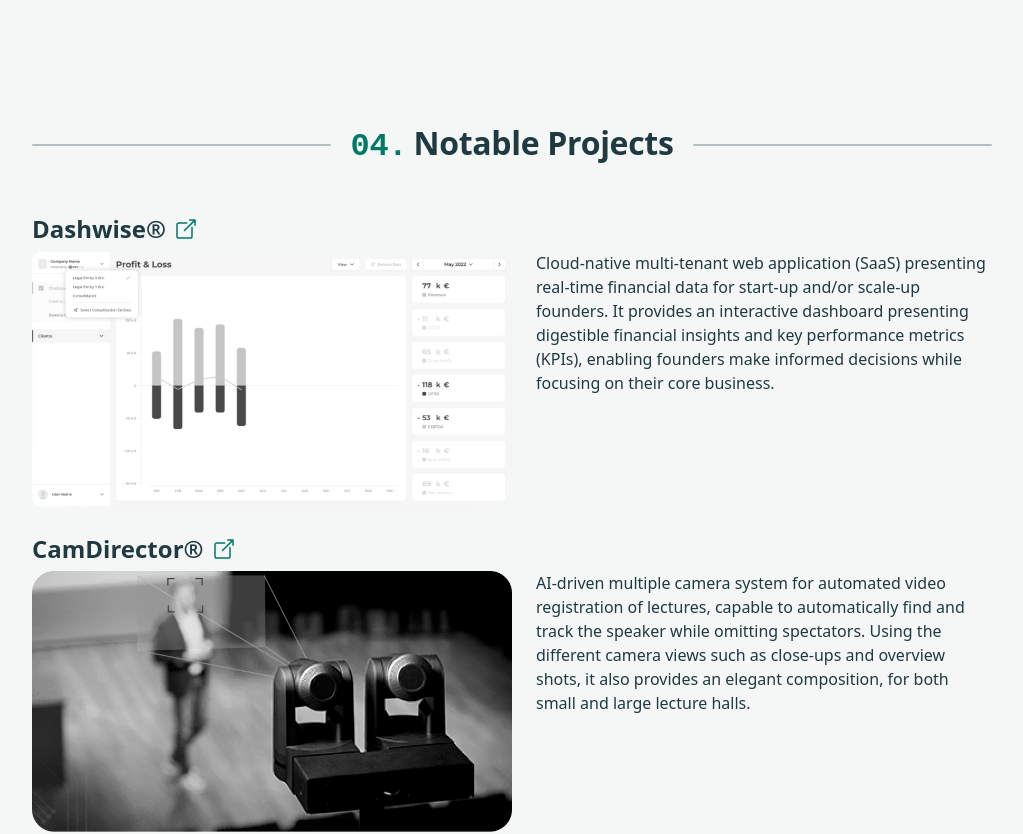
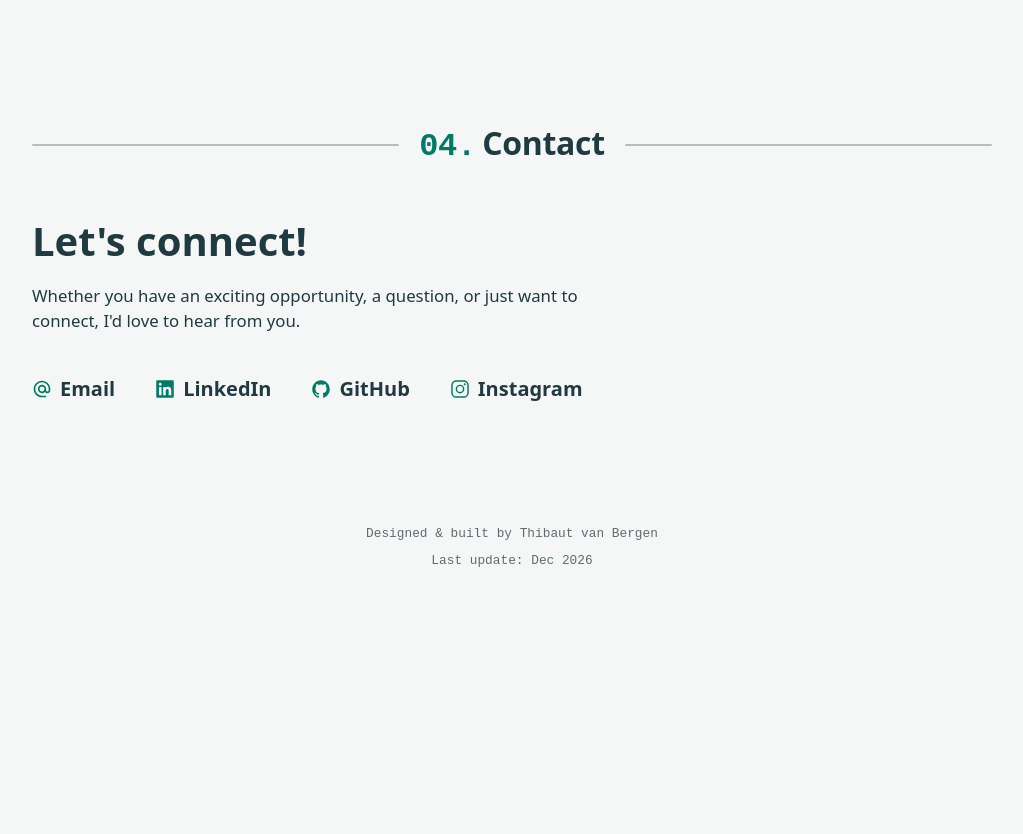
Before and after one commit to stacktful/website, a React (Vite) app: page / in a window 1280 px wide. Shown: the part 2413-3247 px from the top of the page, without its empty margins (128-1151 px from the left). After the commit the page ends 3015 px from the top, so only its background shows below. Built offline with nearby package versions, Linux system fonts and the light colour scheme.

Commit message:
feat: remove 'Projects' section

```diff
--- a/src/App.jsx
+++ b/src/App.jsx
@@ -1,20 +1,16 @@
 import "./App.css";
 
 import Layout from "./components/Layout";
+import Contact from "./components/sections/Contact";
+import Experience from "./components/sections/Experience";
 import Hero from "./components/sections/Hero";
 import Services from "./components/sections/Services";
-import Projects from "./components/sections/Projects";
-import Experience from "./components/sections/Experience";
-import Testimonials from "./components/sections/Testimonials";
-import Contact from "./components/sections/Contact";
 import TechStack from "./components/sections/TechStack";
 
+import contacts from "./data/contacts";
 import jobs from "./data/experience";
-import projects from "./data/projects";
+import hero from "./data/hero";
 import services from "./data/services";
-import testimonials from "./data/testimonials";
-import hero from "./data/hero";
-import contacts from "./data/contacts";
 import stack from "./data/stack";
 
 function App() {
@@ -25,7 +21,7 @@ function App() {
         <Services services={services} />
         <TechStack stack={stack} />
         <Experience jobs={jobs} />
-        <Projects projects={projects} />
+        {/* <Projects projects={projects} /> */}
         {/* <Testimonials testimonials={testimonials} /> */}
         <Contact contacts={contacts} />
       </Layout>
```
